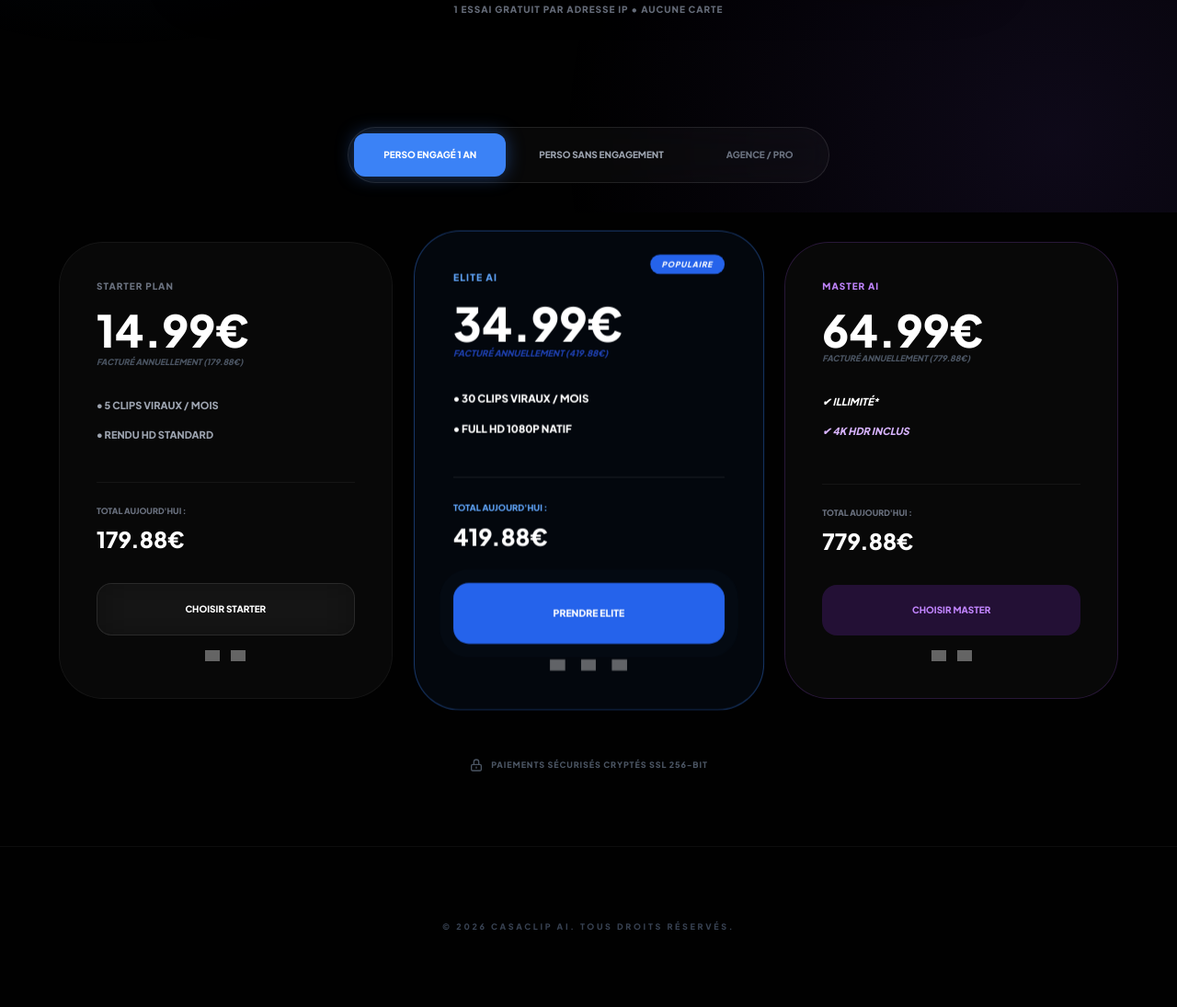
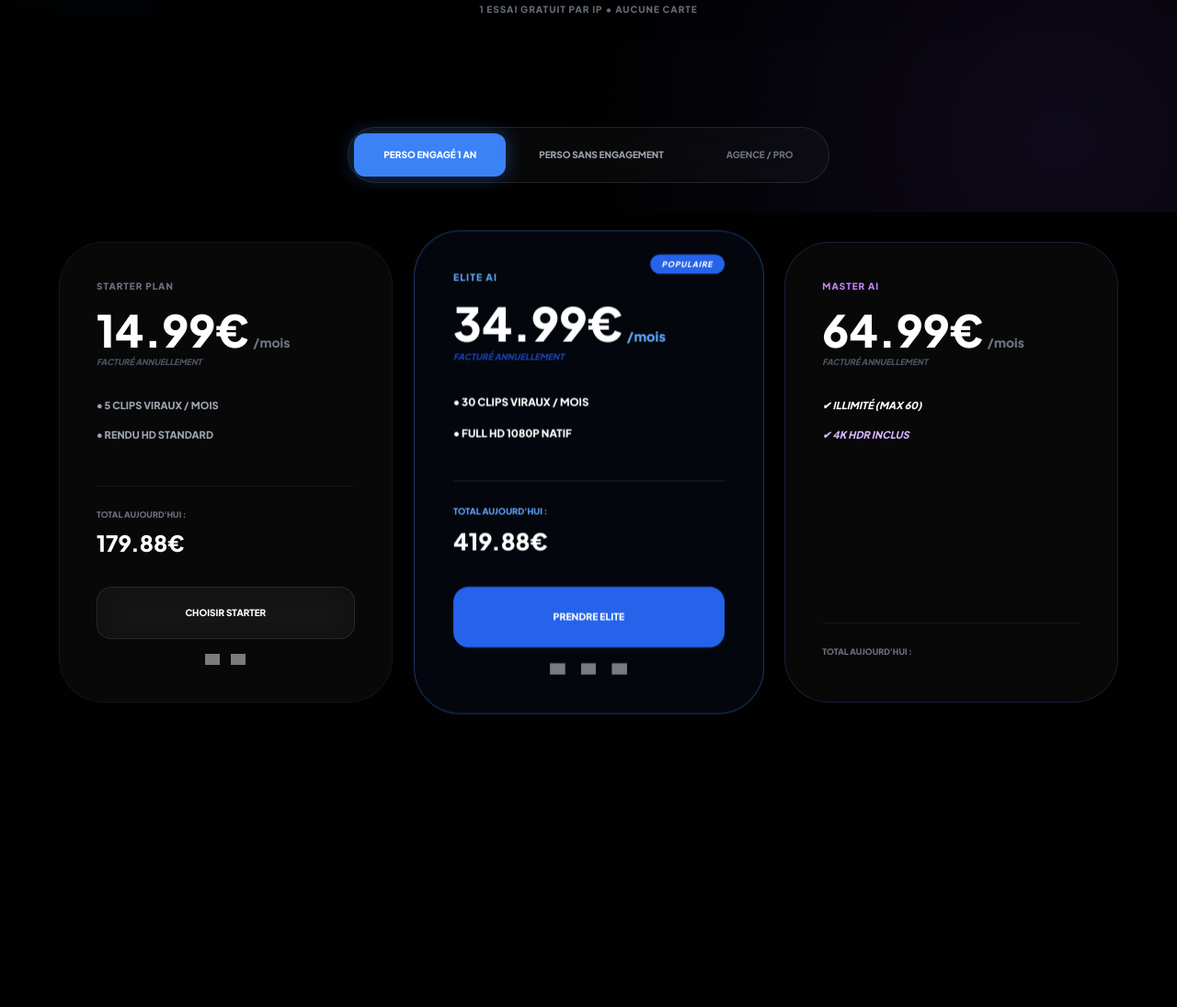
Before and after one commit to Casamarss13/CasaAI, a plain HTML site: page index.html in a window 1280 px wide. Shown: the part 569-1664 px from the top of the page at 92% size. After the commit the page ends 1373 px from the top, so only its background shows below. Drawn offline with nearby package versions, Linux system fonts and the light colour scheme; grey boxes are pictures that could not be loaded.

Commit message:
index.html

```diff
--- a/index.html
+++ b/index.html
@@ -4,11 +4,8 @@
     <meta charset="UTF-8">
     <meta name="viewport" content="width=device-width, initial-scale=1.0">
 
-    <title>CasaClip AI | 1 Vidéo YouTube = 30 Shorts Viraux in 2 Min</title>
+    <title>CasaClip AI | 1 Vidéo YouTube = 30 Shorts Viraux en 2 Min</title>
     <meta name="description" content="L'IA numéro 1 pour transformer vos vidéos longues en shorts viraux pour TikTok, Reels et Shorts. Essai gratuit par IP.">
-    <meta property="og:title" content="CasaClip AI - Viral Video Factory">
-    <meta property="og:description" content="Transformez votre contenu en or viral grâce à notre IA de détection de hooks.">
-    <meta property="og:type" content="website">
 
     <script src="https://cdn.tailwindcss.com"></script>
     <link href="https://fonts.googleapis.com/css2?family=Plus+Jakarta+Sans:wght@300;500;800&display=swap" rel="stylesheet">
@@ -25,9 +22,6 @@
         .glass-card { background: rgba(255, 255, 255, 0.03); backdrop-filter: blur(20px); border: 1px solid rgba(255, 255, 255, 0.08); transition: 0.3s; }
         .tab-active { background: var(--primary) !important; color: white !important; box-shadow: 0 0 20px rgba(59, 130, 246, 0.4); }
 
-        @keyframes pulse-glow { 0% { box-shadow: 0 0 0 0 rgba(59, 130, 246, 0.4); } 70% { box-shadow: 0 0 0 15px rgba(59, 130, 246, 0); } 100% { box-shadow: 0 0 0 0 rgba(59, 130, 246, 0); } }
-        .btn-pulse { animation: pulse-glow 2s infinite; }
-
         .loader-spinner { border: 3px solid rgba(255,255,255,0.1); border-top: 3px solid var(--primary); border-radius: 50%; width: 20px; height: 20px; animation: spin 1s linear infinite; display: none; }
         @keyframes spin { 0% { transform: rotate(0deg); } 100% { transform: rotate(360deg); } }
 
@@ -36,14 +30,14 @@
         @keyframes fadein { from {bottom: 0; opacity: 0;} to {bottom: 30px; opacity: 1;} }
         @keyframes fadeout { from {bottom: 30px; opacity: 1;} to {bottom: 0; opacity: 0;} }
 
-        /* LOGOS DE PAIEMENT */
-        .pay-log { filter: grayscale(1) brightness(1.5); opacity: 0.4; height: 12px; transition: 0.3s; }
-        .pay-log:hover { filter: grayscale(0) brightness(1); opacity: 1; }
+        /* AJOUT : STYLE LOGOS PAIEMENT */
+        .pay-badge { filter: grayscale(1) brightness(1.5); opacity: 0.5; height: 12px; transition: 0.3s; }
+        .pay-badge:hover { filter: grayscale(0) brightness(1); opacity: 1; }
     </style>
 </head>
 <body class="select-none">
     <div class="aurora"></div>
-    <div id="toast">Message toast !</div>
+    <div id="toast">Message !</div>
 
     <nav class="max-w-7xl mx-auto px-8 py-6 flex justify-between items-center relative z-50">
         <div class="text-2xl font-black italic tracking-tighter uppercase">CASA<span class="text-blue-500">CLIP</span></div>
@@ -56,24 +50,24 @@
     </nav>
 
     <header class="max-w-5xl mx-auto pt-12 pb-20 text-center px-6 relative z-10">
-        <h1 id="t-hero" class="text-6xl md:text-8xl font-black mb-10 tracking-tighter leading-none">Transformez vos vidéos<br><span class="text-blue-500 italic">en or viral.</span></h1>
+        <h1 id="t-hero" class="text-6xl md:text-8xl font-black mb-10 tracking-tighter leading-none">Transformez 1 vidéo YouTube<br><span class="text-blue-500 italic">en 30 shorts viraux.</span></h1>
 
         <div class="max-w-4xl mx-auto glass-card p-3 rounded-[2.5rem] border-white/10 shadow-2xl relative overflow-hidden">
             <div class="flex flex-col md:flex-row gap-3 relative z-10">
-                <input type="text" id="vUrl" placeholder="Lien YouTube, TikTok..." class="flex-1 bg-white/5 px-6 py-5 outline-none text-white font-medium rounded-3xl border border-white/5">
+                <input type="text" id="vUrl" placeholder="Collez votre lien ici..." class="flex-1 bg-white/5 px-6 py-5 outline-none text-white font-medium rounded-3xl border border-white/5 focus:border-blue-500/50">
                 <div class="flex gap-2">
                     <label class="cursor-pointer bg-white/5 hover:bg-white/10 px-6 py-5 rounded-3xl border border-white/10 flex items-center justify-center gap-2 transition">
                         <input type="file" class="hidden" onchange="showToast('Fichier prêt !')">
                         <span class="text-[10px] font-black uppercase" id="t-import">Importer</span>
                     </label>
-                    <button onclick="startScan()" id="t-scan-btn" class="bg-blue-600 hover:bg-blue-500 px-10 py-5 rounded-[1.5rem] font-black text-xs uppercase tracking-widest text-white shadow-lg btn-pulse flex items-center justify-center gap-2">
+                    <button onclick="startScan()" id="t-scan-btn" class="bg-blue-600 hover:bg-blue-500 px-10 py-5 rounded-[1.5rem] font-black text-xs uppercase tracking-widest text-white shadow-lg flex items-center justify-center gap-2">
                         <span id="btn-text">Analyse Gratuite</span>
                         <div id="loader" class="loader-spinner"></div>
                     </button>
                 </div>
             </div>
         </div>
-        <p class="mt-6 text-[10px] font-bold text-gray-500 uppercase tracking-widest" id="t-limit">1 ESSAI GRATUIT PAR ADRESSE IP • AUCUNE CARTE</p>
+        <p class="mt-6 text-[10px] font-bold text-gray-500 uppercase tracking-widest" id="t-limit">1 ESSAI GRATUIT PAR IP • AUCUNE CARTE</p>
     </header>
 
     <section class="max-w-7xl mx-auto px-6 py-10 text-center relative z-10">
@@ -88,9 +82,12 @@
         <div class="grid grid-cols-1 md:grid-cols-3 gap-8 max-w-6xl mx-auto text-left">
             <div class="glass-card price-card p-10 rounded-[3rem] flex flex-col border-white/5">
                 <p class="text-[10px] font-black text-gray-500 uppercase mb-4 tracking-widest">Starter Plan</p>
-                <h3 class="text-5xl font-black mb-1" id="p1-price">14.99€</h3>
+                <div class="flex items-baseline gap-1 mb-1">
+                    <h3 class="text-5xl font-black" id="p1-price">14.99€</h3>
+                    <span class="text-sm font-bold text-gray-500">/mois</span>
+                </div>
                 <p class="text-[9px] font-bold text-gray-600 uppercase mb-8 italic" id="p1-factu">Facturé annuellement</p>
-                <ul class="space-y-4 text-[11px] font-bold text-gray-400 mb-10 flex-1 uppercase">
+                <ul class="space-y-4 text-[11px] font-bold text-gray-400 mb-10 flex-1 uppercase text-left">
                     <li>● 5 Clips Viraux / mois</li>
                     <li>● Rendu HD Standard</li>
                 </ul>
@@ -98,19 +95,22 @@
                     <p class="text-[9px] font-black text-gray-500 uppercase mb-2">Total aujourd'hui :</p>
                     <p class="text-2xl font-black" id="p1-total">179.88€</p>
                 </div>
-                <a href="URL_STRIPE_STARTER" class="block text-center w-full py-5 rounded-2xl mt-8 font-black uppercase text-[10px] glass-card border-white/10 hover:bg-white/10 transition">Choisir Starter</a>
+                <button class="w-full py-5 rounded-2xl mt-8 font-black uppercase text-[10px] glass-card border-white/10 hover:bg-white/10 transition">Choisir Starter</button>
                 <div class="flex justify-center gap-3 mt-4">
-                    <img src="https://upload.wikimedia.org/wikipedia/commons/5/5e/Visa_Inc._logo.svg" class="pay-log" alt="Visa">
-                    <img src="https://upload.wikimedia.org/wikipedia/commons/2/2a/Mastercard-logo.svg" class="pay-log" alt="Mastercard">
+                    <img src="https://upload.wikimedia.org/wikipedia/commons/5/5e/Visa_Inc._logo.svg" class="pay-badge" alt="Visa">
+                    <img src="https://upload.wikimedia.org/wikipedia/commons/2/2a/Mastercard-logo.svg" class="pay-badge" alt="Mastercard">
                 </div>
             </div>
 
             <div class="glass-card price-card p-10 rounded-[3rem] border-blue-500/40 bg-blue-500/5 scale-105 relative flex flex-col">
                 <div class="absolute top-6 right-10 bg-blue-600 text-[8px] font-black px-3 py-1 rounded-full uppercase italic tracking-widest">Populaire</div>
                 <p class="text-[10px] font-black text-blue-400 uppercase mb-4 tracking-widest">Elite AI</p>
-                <h3 class="text-5xl font-black text-white" id="p2-price">34.99€</h3>
+                <div class="flex items-baseline gap-1 mb-1">
+                    <h3 class="text-5xl font-black text-white" id="p2-price">34.99€</h3>
+                    <span class="text-sm font-bold text-blue-400">/mois</span>
+                </div>
                 <p class="text-[9px] font-bold text-blue-800 uppercase mb-8 italic" id="p2-factu">Facturé annuellement</p>
-                <ul class="space-y-4 text-[11px] font-black text-white mb-10 flex-1 uppercase">
+                <ul class="space-y-4 text-[11px] font-black text-white mb-10 flex-1 uppercase text-left">
                     <li>● 30 Clips Viraux / mois</li>
                     <li>● Full HD 1080p Natif</li>
                 </ul>
@@ -118,96 +118,25 @@
                     <p class="text-[9px] font-black text-blue-400 uppercase mb-2">Total aujourd'hui :</p>
                     <p class="text-2xl font-black text-white" id="p2-total">419.88€</p>
                 </div>
-                <a href="URL_STRIPE_ELITE" class="block text-center bg-blue-600 hover:bg-blue-500 w-full py-6 rounded-2xl mt-8 font-black uppercase text-[10px] btn-pulse transition">Prendre Elite</a>
+                <button class="bg-blue-600 hover:bg-blue-500 w-full py-6 rounded-2xl mt-8 font-black uppercase text-[10px] transition">Prendre Elite</button>
                 <div class="flex justify-center gap-4 mt-4">
-                    <img src="https://upload.wikimedia.org/wikipedia/commons/b/b5/PayPal.svg" class="pay-log" alt="PayPal">
-                    <img src="https://upload.wikimedia.org/wikipedia/commons/f/fa/Apple_Pay_logo.svg" class="pay-log" alt="Apple Pay">
-                    <img src="https://upload.wikimedia.org/wikipedia/commons/5/5e/Visa_Inc._logo.svg" class="pay-log" alt="Visa">
+                    <img src="https://upload.wikimedia.org/wikipedia/commons/b/b5/PayPal.svg" class="pay-badge" alt="PayPal">
+                    <img src="https://upload.wikimedia.org/wikipedia/commons/f/fa/Apple_Pay_logo.svg" class="pay-badge" alt="Apple Pay">
+                    <img src="https://upload.wikimedia.org/wikipedia/commons/5/5e/Visa_Inc._logo.svg" class="pay-badge" alt="Visa">
                 </div>
             </div>
 
             <div class="glass-card price-card p-10 rounded-[3rem] border-purple-500/20 flex flex-col">
                 <p class="text-[10px] font-black text-purple-400 uppercase mb-4 tracking-widest">Master AI</p>
-                <h3 class="text-5xl font-black" id="p3-price">64.99€</h3>
+                <div class="flex items-baseline gap-1 mb-1">
+                    <h3 class="text-5xl font-black" id="p3-price">64.99€</h3>
+                    <span class="text-sm font-bold text-gray-500">/mois</span>
+                </div>
                 <p class="text-[9px] font-bold text-gray-600 uppercase mb-8 italic" id="p3-factu">Facturé annuellement</p>
-                <ul class="space-y-4 text-[11px] font-bold text-gray-400 mb-10 uppercase flex-1">
-                    <li class="text-white italic">✔ Illimité*</li>
+                <ul class="space-y-4 text-[11px] font-bold text-gray-400 mb-10 uppercase flex-1 text-left">
+                    <li class="text-white italic">✔ Illimité (Max 60)</li>
                     <li class="text-purple-300 italic">✔ 4K HDR INCLUS</li>
                 </ul>
                 <div class="border-t border-white/5 pt-6 mt-auto">
                     <p class="text-[9px] font-black text-gray-500 uppercase mb-2">Total aujourd'hui :</p>
-                    <p class="text-2xl font-black" id="p3-total">779.88€</p>
-                </div>
-                <a href="URL_STRIPE_MASTER" class="block text-center bg-purple-600/20 text-purple-400 hover:bg-purple-600/40 w-full py-5 rounded-2xl mt-8 font-black uppercase text-[10px] transition">Choisir Master</a>
-                <div class="flex justify-center gap-3 mt-4">
-                    <img src="https://upload.wikimedia.org/wikipedia/commons/2/2a/Mastercard-logo.svg" class="pay-log" alt="Mastercard">
-                    <img src="https://upload.wikimedia.org/wikipedia/commons/b/b5/PayPal.svg" class="pay-log" alt="PayPal">
-                </div>
-            </div>
-        </div>
-
-        <div class="mt-16 flex items-center justify-center gap-2 text-gray-600">
-            <svg xmlns="http://www.w3.org/2000/svg" class="h-4 w-4" fill="none" viewBox="0 0 24 24" stroke="currentColor"><path stroke-linecap="round" stroke-linejoin="round" stroke-width="2" d="M12 15v2m-6 4h12a2 2 0 002-2v-6a2 2 0 00-2-2H6a2 2 0 00-2 2v6a2 2 0 002 2zm10-10V7a4 4 0 00-8 0v4h8z" /></svg>
-            <p class="text-[9px] font-black uppercase tracking-widest">Paiements sécurisés cryptés SSL 256-bit</p>
-        </div>
-    </section>
-
-    <footer class="text-center py-20 border-t border-white/5 mt-10">
-        <p class="text-[9px] text-gray-700 font-bold uppercase tracking-[0.3em]">© 2026 CasaClip AI. Tous droits réservés.</p>
-    </footer>
-
-    <script>
-        let currentMode = 'annual';
-        const pValues = [14.99, 34.99, 64.99];
-        const gValues = [89.99, 189.99, 499.99];
-        const config = {
-            fr: { cur: "€", rate: 1 },
-            en: { cur: "$", rate: 1.1 },
-            es: { cur: "€", rate: 1 },
-            ar: { cur: "﷼", rate: 4.1 }
-        };
-
-        function showToast(msg) {
-            const t = document.getElementById("toast");
-            t.innerText = msg; t.className = "show";
-            setTimeout(() => { t.className = ""; }, 3000);
-        }
-
-        function setTab(m) {
-            currentMode = m;
-            document.getElementById('tab-annual').className = (m === 'annual') ? "px-8 py-4 rounded-xl text-[10px] font-black uppercase tab-active" : "px-8 py-4 rounded-xl text-[10px] font-black text-gray-500 uppercase";
-            document.getElementById('tab-monthly').className = (m === 'monthly') ? "px-8 py-4 rounded-xl text-[10px] font-black uppercase tab-active" : "px-8 py-4 rounded-xl text-[10px] font-black text-gray-500 uppercase";
-            document.getElementById('tab-pro').className = (m === 'pro') ? "px-8 py-4 rounded-xl text-[10px] font-black uppercase tab-active" : "px-8 py-4 rounded-xl text-[10px] font-black text-gray-500 uppercase";
-            updateUI();
-        }
-
-        function updateUI() {
-            const lang = document.getElementById('langBox').value;
-            const c = config[lang];
-            let active = (currentMode === 'pro') ? gValues : pValues;
-            let tax = (currentMode === 'monthly') ? 5 : 0;
-            let mult = (currentMode === 'monthly') ? 1 : 12;
-
-            active.forEach((v, i) => {
-                let monthlyFinal = (v + tax) * c.rate;
-                let totalFinal = monthlyFinal * mult;
-                document.getElementById(`p${i+1}-price`).innerText = monthlyFinal.toFixed(2) + c.cur;
-                document.getElementById(`p${i+1}-total`).innerText = totalFinal.toFixed(2) + c.cur;
-                document.getElementById(`p${i+1}-factu`).innerText = (currentMode === 'monthly') ? "Sans engagement" : `Facturé annuellement (${totalFinal.toFixed(2)}${c.cur})`;
-            });
-        }
-
-        function startScan() {
-            if(!document.getElementById('vUrl').value) return showToast("Collez un lien !");
-            document.getElementById('loader').style.display = "block";
-            document.getElementById('btn-text').innerText = "Scan...";
-            setTimeout(() => {
-                document.getElementById('loader').style.display = "none";
-                document.getElementById('btn-text').innerText = "Analyse Gratuite";
-                showToast("Vidéo prête !");
-            }, 2500);
-        }
-        updateUI();
-    </script>
-</body>
-</html>
+                    <p class="text-2xl font-black
```
